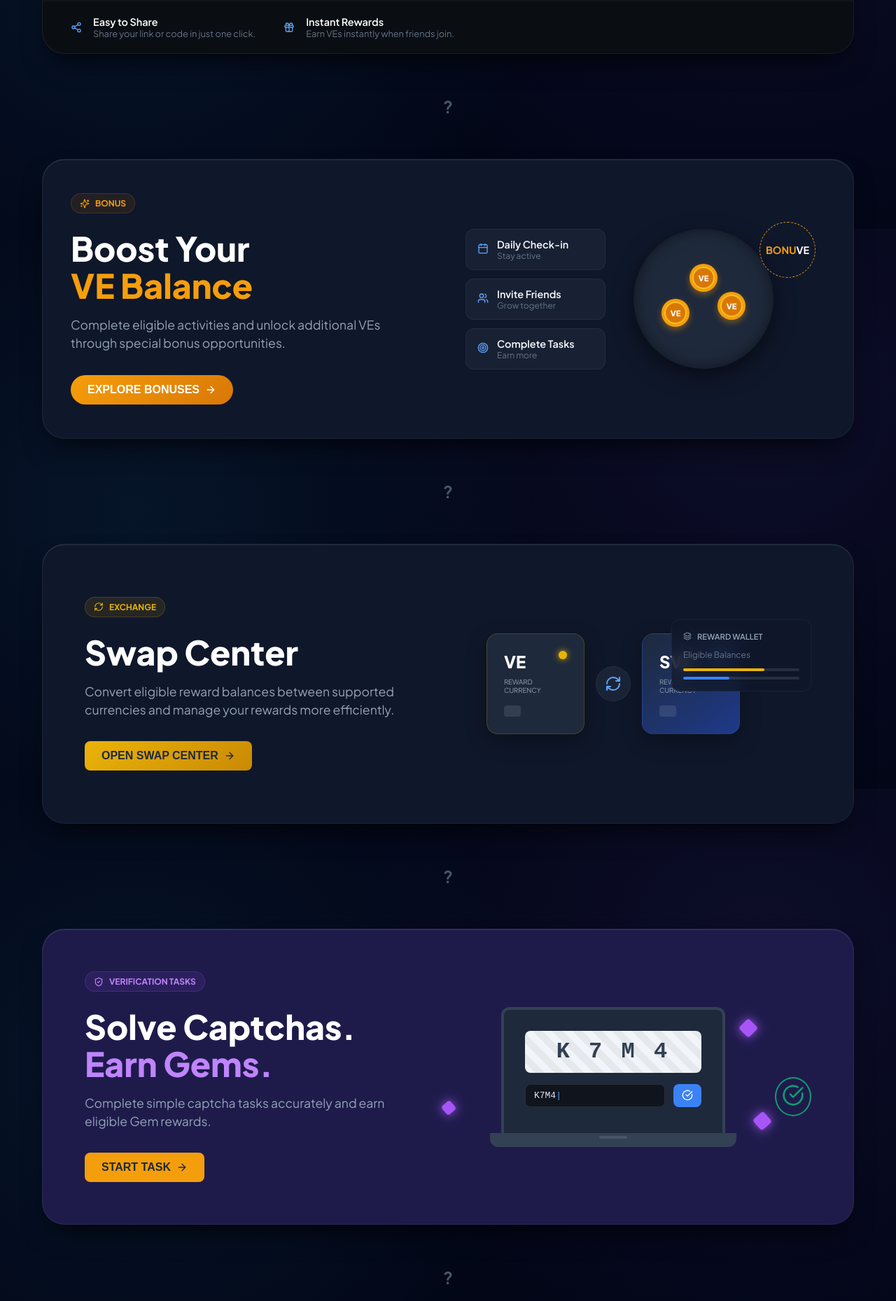
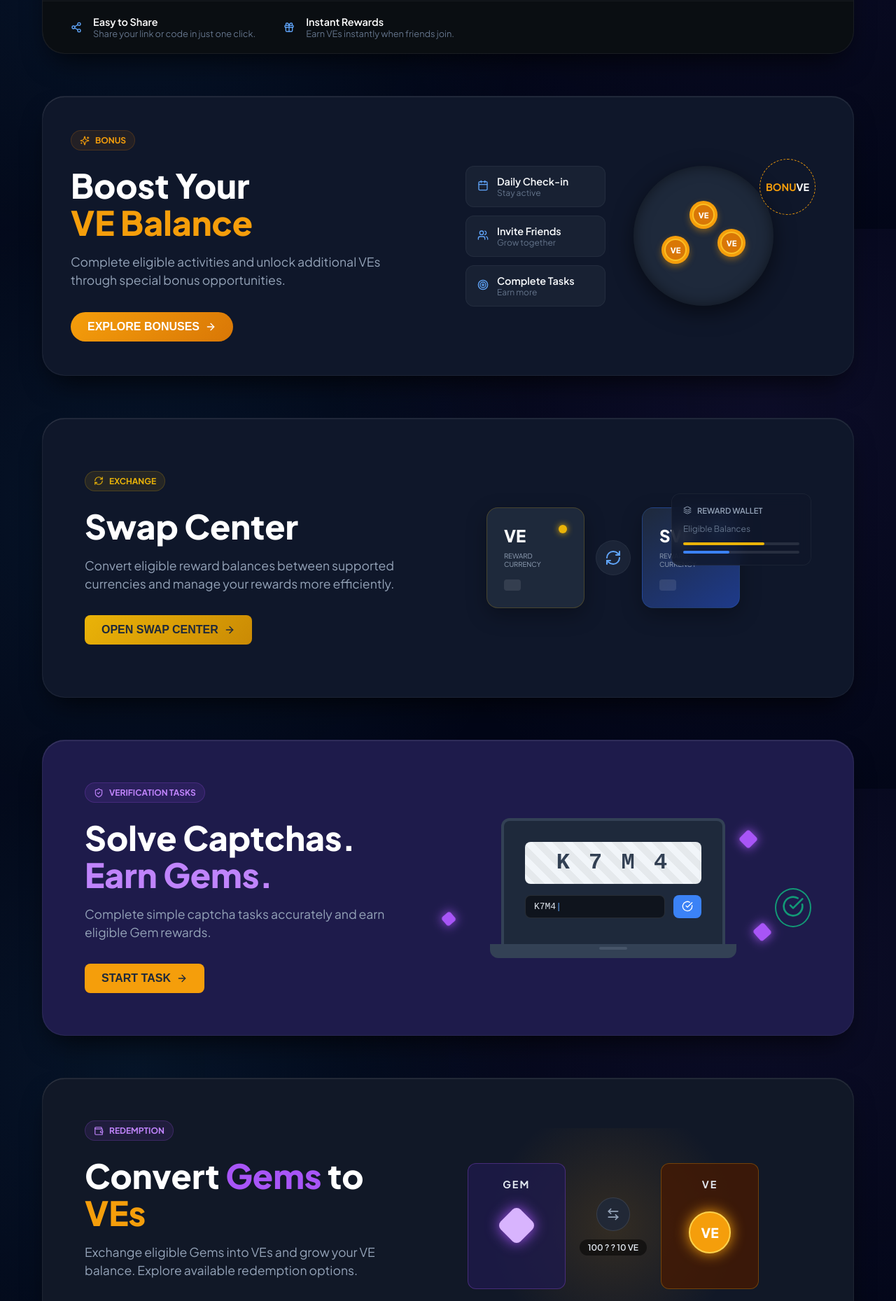
Before and after one commit to nandinisihare2332/veloop-rewards-banners, a React (Vite) app: page / in a window 1280 px wide. Shown: the part 473-2332 px from the top of the page at 70% size. Built offline with nearby package versions, Linux system fonts and the light colour scheme.

Commit message:
style: remove unknown question marks from Home page

```diff
--- a/src/pages/Home.jsx
+++ b/src/pages/Home.jsx
@@ -10,17 +10,9 @@ function Home() {
   return (
     <div className="app-container page-transition">
       <ReferEarnBanner />
-      <div className="arrow-down">?</div>
-
       <BonusVEsBanner />
-      <div className="arrow-down">?</div>
-
       <SwapCenterBanner />
-      <div className="arrow-down">?</div>
-
       <CaptchaTasksBanner />
-      <div className="arrow-down">?</div>
-
       <ExchangeCenterBanner />
     </div>
   );
```
